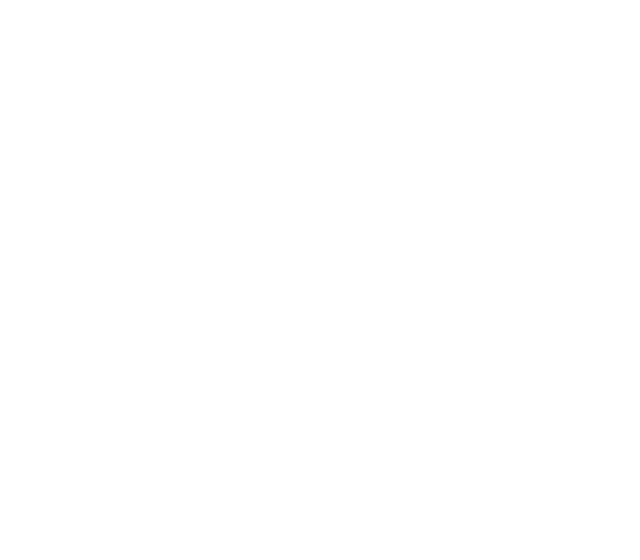
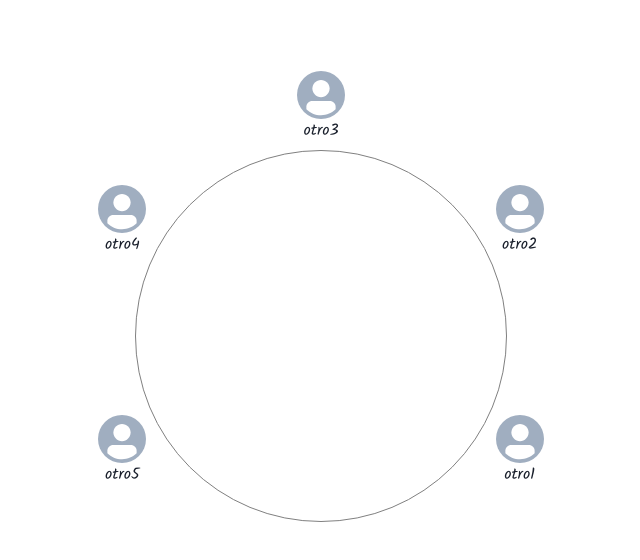
Before and after one commit to ing-soft-1-swifties/la-cosa-front, a Next.js app in the folder next/: page /game in a window 1280 px wide. Before the commit this address had no page. Shown: the top 560 px of the page, without its empty margins (319-959 px from the left). Built offline with nearby package versions, Linux system fonts and the light colour scheme.

Commit message:
Pantalla de juego v1

```diff
--- a/next/src/pages/game.tsx
+++ b/next/src/pages/game.tsx
@@ -4,6 +4,7 @@
 import { useEffect } from "react";
 import { buildSucessToastOptions } from "@/src/utils/toasts";
 import useGameSocket from "@/src/hooks/useGameSocket";
+import GameTable from "@/src/components/Table";
 import { EventType } from "@/src/business/game/gameAPI/listener";
 
 const Page: PageWithLayout = () => {
@@ -18,11 +19,15 @@
       gameSocket.removeListener(EventType.ON_ROOM_START_GAME, roomStartHandler);
     }
   });
-  return <Box pos="relative">El juego!</Box>;
+  return (
+    <Box pos="relative">
+      <GameTable />
+    </Box>
+  );
 };
 
 Page.authConfig = {
-  gameAuthProtected: true,
+  gameAuthProtected: false,
 };
 
 export default Page;
```
